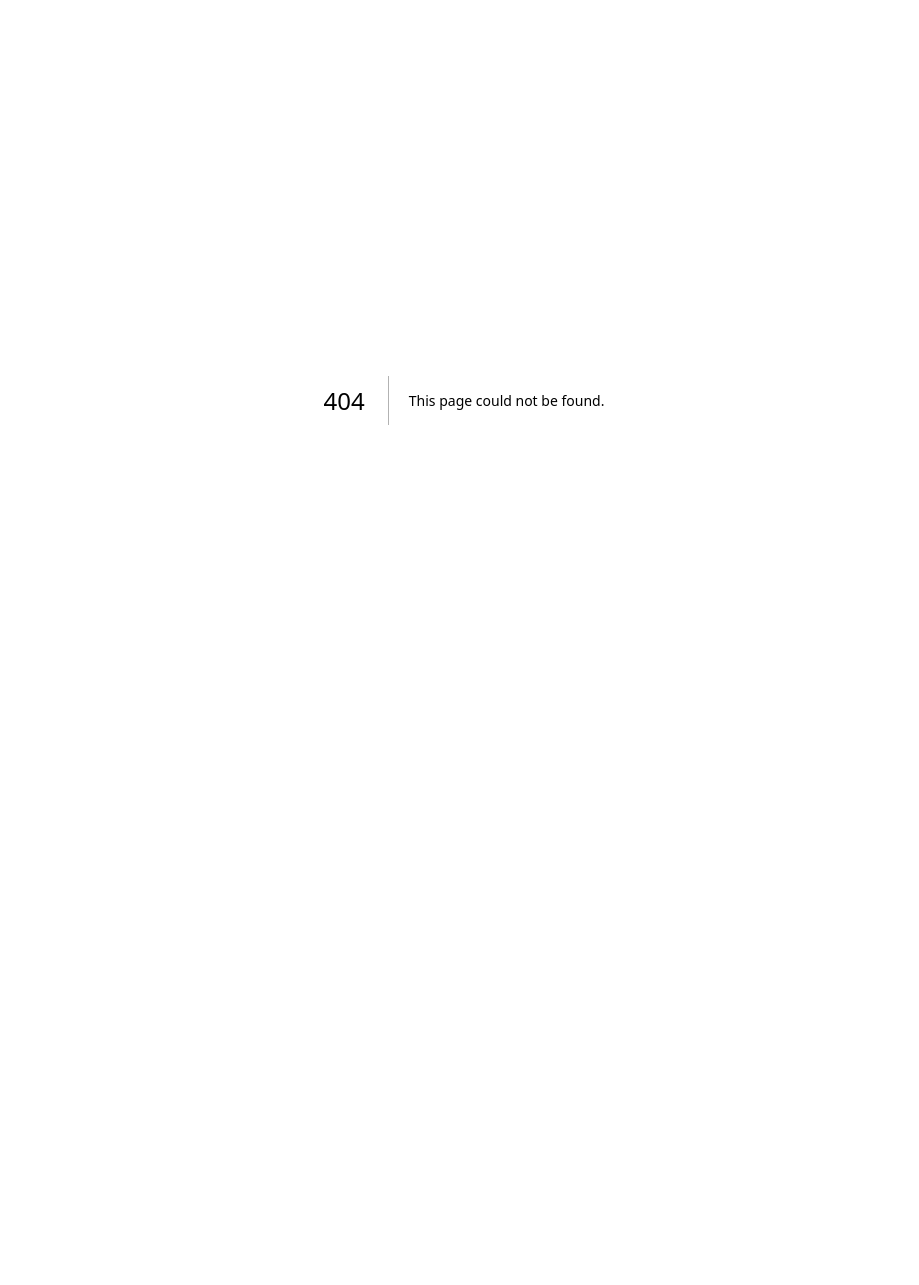
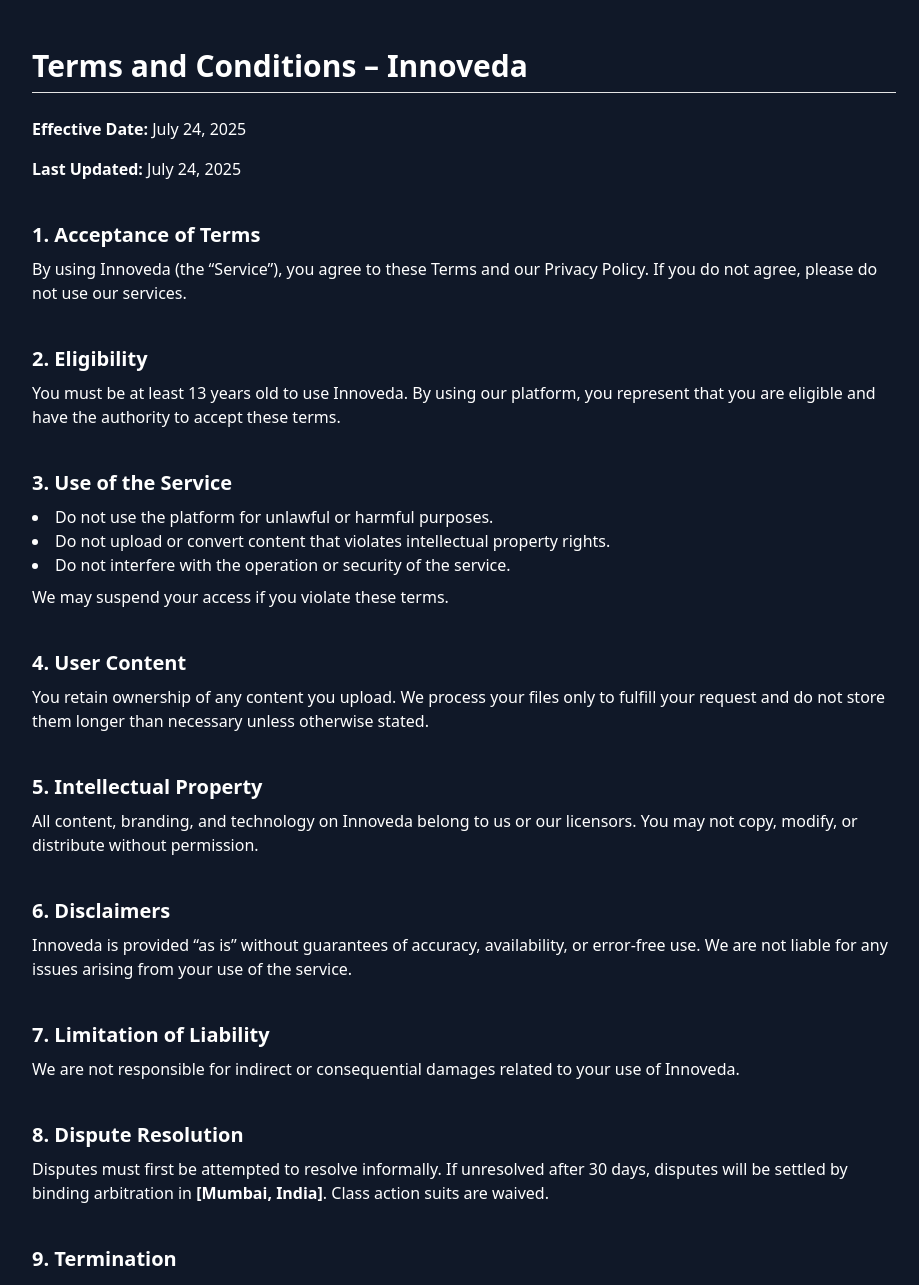
Before and after one commit to wadile-hitesh/innoveda, a Next.js app: page /terms in a window 1280 px wide. Before the commit this address had no page. Shown: the top 1285 px of the page, without its empty margins (176-1095 px from the left). Before the commit the page ends 800 px from the top, so only its background shows below. Built offline with nearby package versions, Linux system fonts and the light colour scheme.

Commit message:
Terms and Conditions added

```diff
--- /dev/null
+++ b/src/app/(legal)/terms/page.tsx
@@ -0,0 +1,89 @@
+'use client'
+import Link from 'next/link'
+import React from 'react'
+
+export default function TermsPage() {
+  return (
+    <main className="max-w-4xl mx-auto px-4 py-12 text-white">
+      <h1 className="text-3xl font-bold mb-6 border-b pb-2">Terms and Conditions – Innoveda</h1>
+
+      <p className="mb-4"><strong>Effective Date:</strong> July 24, 2025</p>
+      <p className="mb-10"><strong>Last Updated:</strong> July 24, 2025</p>
+
+      <Section title="1. Acceptance of Terms">
+        By using Innoveda (the “Service”), you agree to these Terms and our{' '}
+        <Link href="/privacy" className="">Privacy Policy</Link>.
+        If you do not agree, please do not use our services.
+      </Section>
+
+      <Section title="2. Eligibility">
+        You must be at least 13 years old to use Innoveda. By using our platform, you represent that
+        you are eligible and have the authority to accept these terms.
+      </Section>
+
+      <Section title="3. Use of the Service">
+        <ul className="list-disc list-inside">
+          <li>Do not use the platform for unlawful or harmful purposes.</li>
+          <li>Do not upload or convert content that violates intellectual property rights.</li>
+          <li>Do not interfere with the operation or security of the service.</li>
+        </ul>
+        <p className="mt-2">We may suspend your access if you violate these terms.</p>
+      </Section>
+
+      <Section title="4. User Content">
+        You retain ownership of any content you upload. We process your files only to fulfill your
+        request and do not store them longer than necessary unless otherwise stated.
+      </Section>
+
+      <Section title="5. Intellectual Property">
+        All content, branding, and technology on Innoveda belong to us or our licensors. You may not
+        copy, modify, or distribute without permission.
+      </Section>
+
+      <Section title="6. Disclaimers">
+        Innoveda is provided “as is” without guarantees of accuracy, availability, or error-free use.
+        We are not liable for any issues arising from your use of the service.
+      </Section>
+
+      <Section title="7. Limitation of Liability">
+        We are not responsible for indirect or consequential damages related to your use of Innoveda.
+      </Section>
+
+      <Section title="8. Dispute Resolution">
+        Disputes must first be attempted to resolve informally. If unresolved after 30 days, disputes
+        will be settled by binding arbitration in <strong>[Mumbai, India]</strong>. Class action suits are waived.
+      </Section>
+
+      <Section title="9. Termination">
+        We may terminate or suspend your access at any time, especially if you violate these Terms.
+      </Section>
+
+      <Section title="10. Changes to Terms">
+        These Terms may change. Your continued use of Innoveda indicates acceptance of any updates.
+        Check this page regularly.
+      </Section>
+
+      <Section title="11. Contact Us">
+        If you have any questions, contact us at:
+        <div className="mt-2">
+          <p>Email: <Link href="mailto:support@innoveda.tech" className="">support@innoveda.tech</Link></p>
+          <p>Website: <Link href="https://innovedLink.tech" className="">https://www.innoveda.tech</Link></p>
+        </div>
+      </Section>
+    </main>
+  )
+}
+
+type SectionProps = {
+  title: string
+  children: React.ReactNode
+}
+
+function Section({ title, children }: SectionProps) {
+  return (
+    <section className="mb-10">
+      <h2 className="text-xl font-semibold mb-2">{title}</h2>
+      <div className="text-white">{children}</div>
+    </section>
+  )
+}
```
